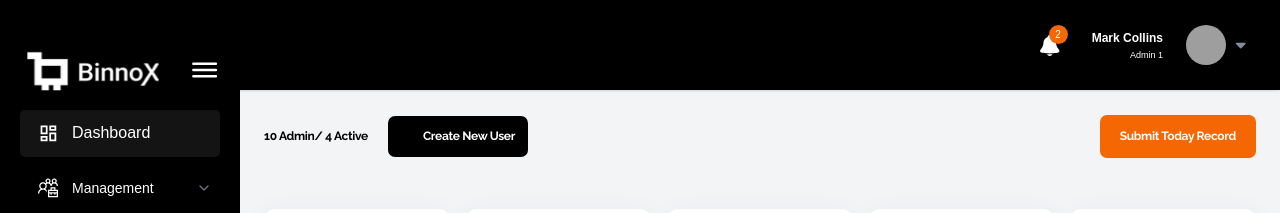
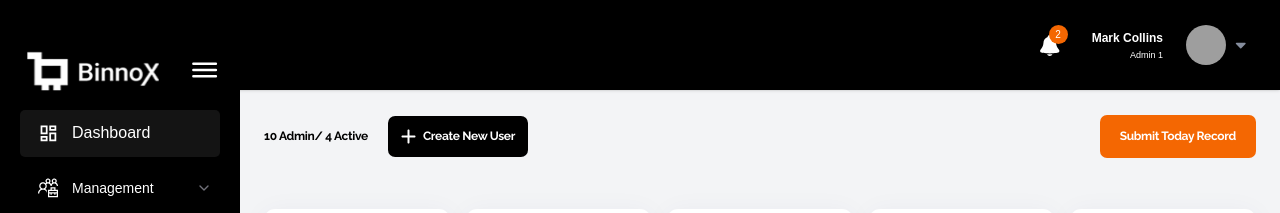
Before and after one commit to Binnox-Global/binnox-admin, a Next.js app: page /dashboard in a window 1280 px wide. Shown: the top 213 px of the page. Built offline with nearby package versions, Linux system fonts and the light colour scheme; grey boxes are pictures that could not be loaded.

Commit message:
refactor AddIconSvg to enhance className handling and simplify path definition

```diff
--- a/src/components/icons/AddIconSvg.tsx
+++ b/src/components/icons/AddIconSvg.tsx
@@ -8,13 +8,10 @@ export const AddIconSvg = ({ size = 15, className, ...props }: IconProps) => {
       viewBox="0 0 14 15"
       fill="none"
       xmlns="http://www.w3.org/2000/svg"
-      className={className}
+      className={`fill-black ${className}`}
       {...props}
     >
-      <path
-        d="M13 8.5H8V13.5C8 14.05 7.55 14.5 7 14.5C6.45 14.5 6 14.05 6 13.5V8.5H1C0.45 8.5 0 8.05 0 7.5C0 6.95 0.45 6.5 1 6.5H6V1.5C6 0.95 6.45 0.5 7 0.5C7.55 0.5 8 0.95 8 1.5V6.5H13C13.55 6.5 14 6.95 14 7.5C14 8.05 13.55 8.5 13 8.5Z"
-        fill="black"
-      />
+      <path d="M13 8.5H8V13.5C8 14.05 7.55 14.5 7 14.5C6.45 14.5 6 14.05 6 13.5V8.5H1C0.45 8.5 0 8.05 0 7.5C0 6.95 0.45 6.5 1 6.5H6V1.5C6 0.95 6.45 0.5 7 0.5C7.55 0.5 8 0.95 8 1.5V6.5H13C13.55 6.5 14 6.95 14 7.5C14 8.05 13.55 8.5 13 8.5Z" />
     </svg>
   );
 };
```
